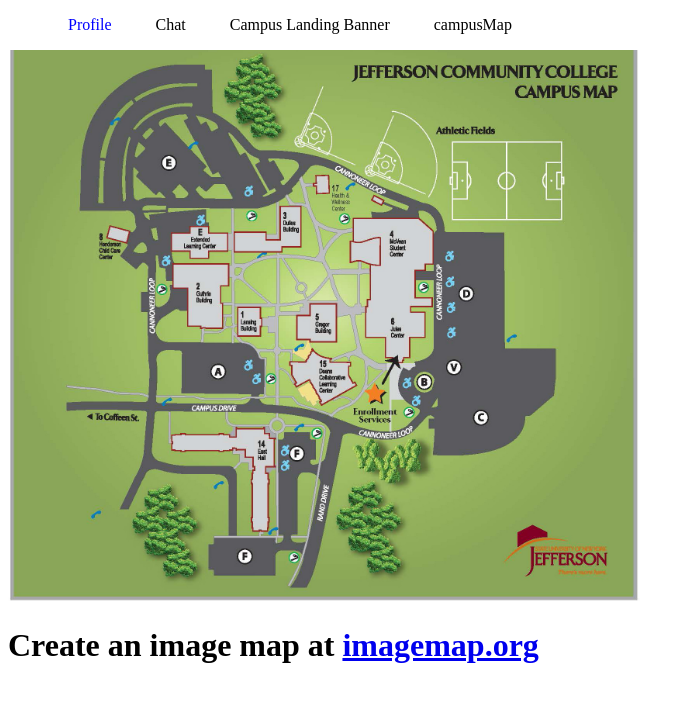
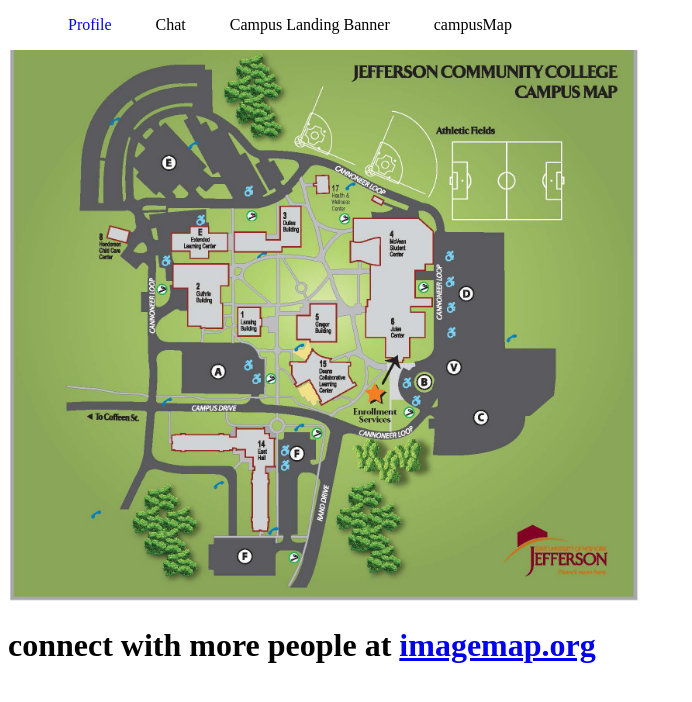
Before and after one commit to elinxie/avatar-wone-map, a plain HTML site: page campusMap1.html in a window 1280 px wide. Shown: the whole page, without its empty margins (0-692 px from the left). Drawn offline with nearby package versions, Linux system fonts and the light colour scheme.

Commit message:
new changes to the map

```diff
--- a/campusMap1.html
+++ b/campusMap1.html
@@ -27,7 +27,7 @@
         </map>
     </div>
     <div>
-        <h1>Create an image map at <a href="https://imagemap.org/">imagemap.org</a></h1>
+        <h1>connect with more people at <a href="https://imagemap.org/">imagemap.org</a></h1>
     </div>
     <script src="https://ajax.googleapis.com/ajax/libs/jquery/1.10.2/jquery.min.js"></script>
     <script src="./resources/js/jquery.rwdImageMaps.min.js"></script>
```
Also changed, not shown: tryfile.txt (added), tryfile2.txt (added).
